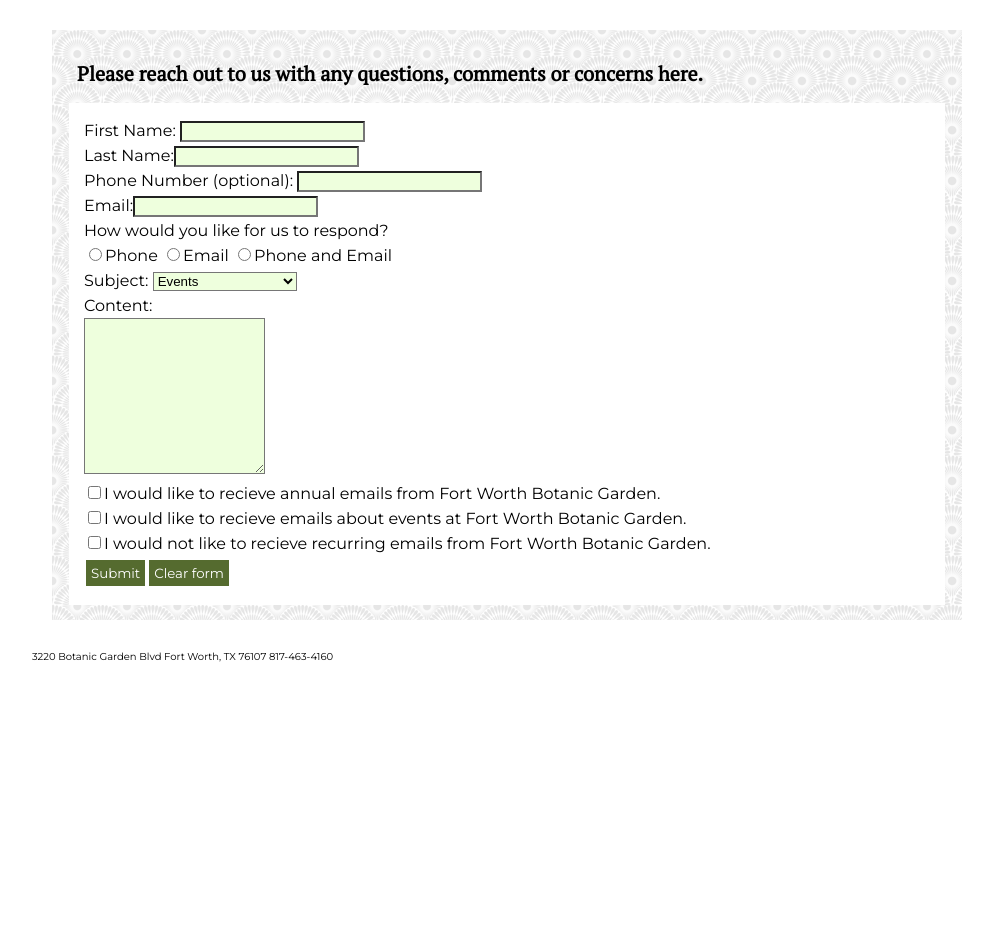
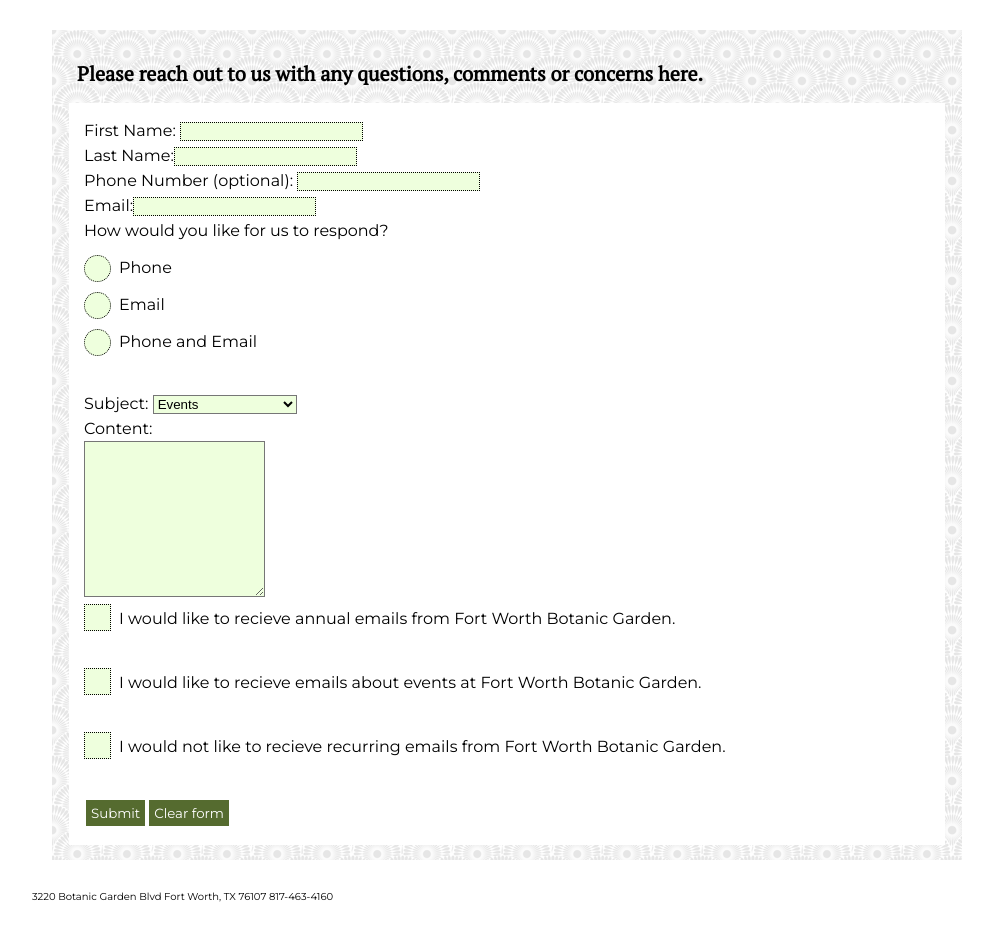
Before and after one commit to 9180/eksilat.github.io, a plain HTML site: page contact.html in a window 1280 px wide. Shown: the part 1002-1928 px from the top of the page, without its empty margins (133-1126 px from the left). Before the commit the page ends 1688 px from the top, so only its background shows below. Drawn offline with Linux system fonts and the light colour scheme.

Commit message:
form adjust

```diff
--- a/contact.html
+++ b/contact.html
@@ -60,11 +60,19 @@
 							<label for="email">Email:</label><input type="text" id="email" name="email" tabindex="4">
 						<br>
 							How would you like for us to respond?
-							<br><label for="phone1"><input type="radio" id="phone1" name="respond" value="phone" tabindex="5">Phone</label>
-							<label for="email1">				<input type="radio" id="email1" name="respond" value="email" tabindex="6">Email
+							<br>
+
+                            <label for="phone1" class="radiofield" >
+                                <input type="radio" id="phone1" name="respond" value="phone" tabindex="5"><span class="radio"></span>Phone</label>
+
+                            <label for="email1" class="radiofield">
+                                <input type="radio" id="email1" name="respond" value="email" tabindex="6"><span class="radio"></span>Email
 							</label>
-							<label for="eap"><input type="radio" id="eap" name="respond" value="phoneandemail" tabindex="7">Phone and Email</label>
-							<br>
+
+                            <label for="eap" class="radiofield" >
+                                <input type="radio" id="eap" name="respond" value="phoneandemail" tabindex="7"><span class="radio"></span>Phone and Email</label>
+
+                            <br>
 
 							<label for="subject">Subject:
                             </label><select id="subject" name="subject" tabindex="8">
@@ -75,12 +83,19 @@
                             <br>
                             <textarea name="content" rows="10" tabindex="9"></textarea>
                             <br>
-                            <label for="annual"><input type="checkbox" id="annual" name="annual" value="annual" tabindex="10">I would like to recieve annual emails from Fort Worth Botanic Garden.</label>
-							<br>
-                            <label for="annual"><input type="checkbox" id="event" name="event" value="event" tabindex="11">I would like to recieve emails about events at Fort Worth Botanic Garden.</label>
+
+                            <label for="annual" class="checkfield"><input type="checkbox" id="annual" name="annual" value="annual" tabindex="10"><span class="checkmark"></span>I would like to recieve annual emails from Fort Worth Botanic Garden.</label>
+
                             <br>
-                            <label for="none"><input type="checkbox" id="none" name="none" value="none" tabindex="12">I would not like to recieve recurring emails from Fort Worth Botanic Garden.</label>
-						<br>
+
+                            <label for="event" class="checkfield"><input type="checkbox" id="event" name="event" value="event" tabindex="11"><span class="checkmark"></span>I would like to recieve emails about events at Fort Worth Botanic Garden.</label>
+
+                            <br>
+
+                            <label for="none" class="checkfield"><input type="checkbox" id="none" name="none" value="none" tabindex="12"><span class="checkmark"></span>I would not like to recieve recurring emails from Fort Worth Botanic Garden.
+                            </label>
+
+                            <br>
 							<div class="psubmit"><input type="submit" value="Submit" tabindex="13"><input type="reset" value="Clear form" tabindex="14">
                                                         </div>
                             </fieldset>
--- a/theme.css
+++ b/theme.css
@@ -314,8 +314,15 @@ input[type=submit], input[type=reset]{
     cursor: pointer;
 }
 
+input[type=text] {
+    border: dotted;
+    border-color: black;
+    border-width: 1px;
+}
+
 input[type=text], select {
     background-color: #EEFFDD
+
 }
 
 textarea {
@@ -327,6 +334,110 @@ fieldset {
     background-color: white;
     padding: 15px;
 
+}
+
+.checkfield {
+    display: block;
+    position: relative;
+    padding-left: 35px;
+    padding-top:2px;
+    margin-bottom: 12px;
+  cursor: pointer;
+}
+
+.checkfield input{
+    position: absolute;
+    opacity: 0;
+    cursor: pointer;
+    height: 0;
+    width:0;
+}
+
+.checkmark {
+    position: absolute;
+    height: 25px;
+    width: 25px;
+    background-color: #eeffdd;
+    border: dotted black;
+    border-width: 1px;
+    top: 0;
+    left: 0;
+
+}
+
+.checkfield:hover input ~ .checkmark {
+    background-color:#FFEA82;
+}
+
+.checkmark:after {
+    content: "✓";
+    position:absolute;
+    display: none;
+}
+
+.checkfield input:checked ~ .checkmark:after{
+    display: block;
+}
+
+.checkmark .checkbox:after {
+  left: 9px;
+  top: 5px;
+  width: 5px;
+  height: 10px;
+  border: solid #B5B5B5;
+  border-width: 0 3px 3px 0;
+  }
+
+.radiofield {
+    display: block;
+    position:relative;
+    padding-left:35px;
+    margin-top:12px;
+    margin-bottom: 12px;
+    cursor: pointer;
+}
+
+.radiofield input{
+    position: absolute;
+    opacity: 0;
+    cursor: pointer;
+    height: 0;
+    width:0;
+}
+
+.radio {
+    position: absolute;
+    top:0;
+    left:0;
+    height:25px;
+    width: 25px;
+    background-color: #eeffdd;
+    border-radius: 50%;
+    border:dotted black;
+    border-width: 1px;
+}
+
+.radiofield:hover input ~ .radio{
+    background-color: #FFEA82;
+}
+
+.radio:after {
+    content: "";
+    position: absolute;
+    display: none;
+}
+
+.radiofield input:checked ~.radio:after {
+    display:block;
+}
+
+.radiofield .radio:after {
+    top:9px;
+    left:9px;
+    width:8px;
+    height:8px;
+    border-radius:50%;
+    background:black;
 }
 /* contact end */
 
```
